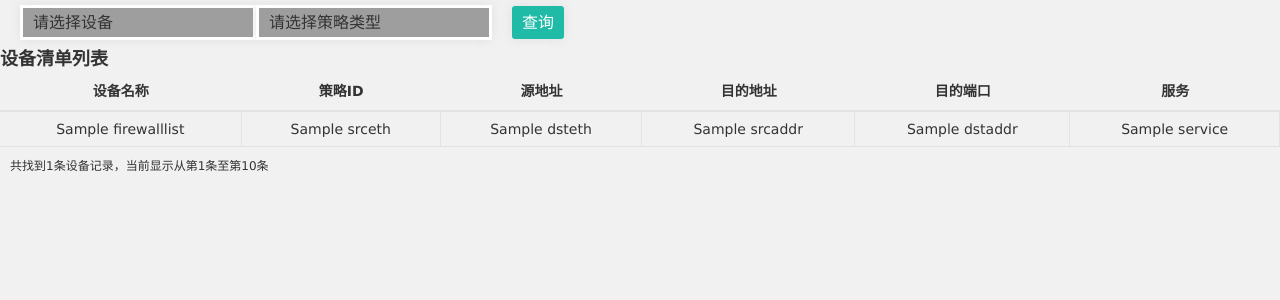
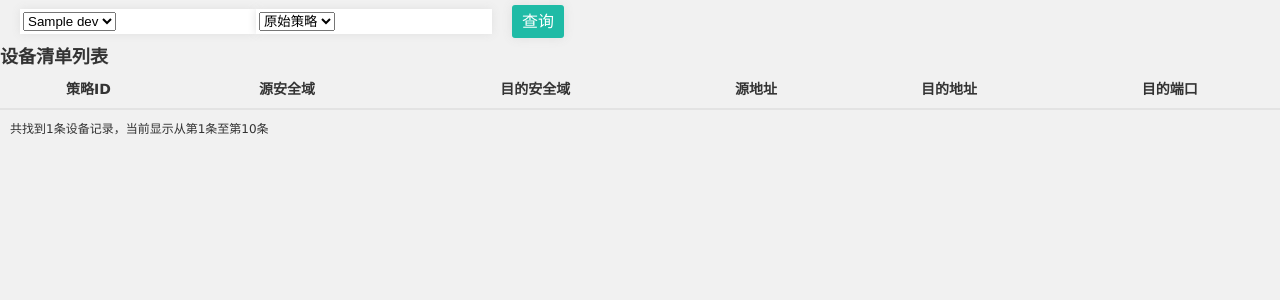
Before and after one commit to hy670/confmgrweb, a Django app: template templates/policytab.html in a window 1280 px wide. Shown: the top 300 px of the page. Run offline with Django 3.2, Linux system fonts and the light colour scheme; the template is opened without the code that fills it: most values are stand-ins (such as "Sample title", 1, 10 or a date in 2020); lists and menus that the app fills with data are empty; parts of the project's set-up code (start-up, migrations or seed data) failed here and were passed over; grey boxes are pictures that could not be loaded.

Commit message:
2018.07.09 night

```diff
--- a/templates/policytab.html
+++ b/templates/policytab.html
@@ -33,7 +33,24 @@
 var _hide=function(){dd.slideUp(200);dt.removeClass("cur");s.css("z-index",z);};
 dt.click(function(){dd.is(":hidden")?_show():_hide();});
 dd.find("a").click(function(){dt.html($(this).html());_hide();});
-$("body").click(function(i){ !$(i.target).parents(".select").first().is(s) ? _hide():"";});})})
+$("body").click(function(i){ !$(i.target).parents(".select").first().is(s) ? _hide():"";});})
+    $("#search").click(function () {
+        $.get("policytab.html",{"dev":$("#devlist").val(),"policytype":$("#policytype").val()},function (result) {
+
+             var tbody = "";
+            $.each((result.policydic),function(n,item) {
+                var trs = "";
+                trs = "<tr> <td>" +item.id+"</td> <td>" + item.srceth +"</td > <td>" + item.dsteth +"</td > <td>" + item.srcaddr +"</td > <td>" + item.dstaddr +"</td > <td>" + item.service +"</td ></tr>";
+                tbody += trs;
+                });
+            alert(tbody)
+            $("#policytable").append(tbody);
+
+           });
+
+        });
+})
+
 </script>
 <!-- MainForm -->
 <div id="MainForm">
@@ -46,28 +63,25 @@
 
 <td>
 <div class="selectbox" style="width:230px;">
-<dl class="select">
-<dt>请选择设备</dt>
-<dd><ul>
-    {% for i in firewalllist %}
-        <li><a href="#">{{ i.name }}</a></li>
+<select id="devlist"，style="width:230px;">
+    {% for dev in firewalllist %}
+    <option value={{ dev.name }}>{{ dev.name }}</option>
     {% endfor %}
-</ul></dd></dl>
+</select>
 </div>
 </td>
 <td>
+
    <div class="selectbox" style="width:230px;">
-    <dl class="select">
-    <dt>请选择策略类型</dt>
-    <dd><ul>
-    <li><a href="#">原始策略</a></li>
-    <li><a href="#">解析策略</a></li>
-    <li><a href="#">原子策略</a></li>
-    </ul></dd></dl>
+    <select id="policytype"，style="width:230px;">
+        <option value="policylist">原始策略</option>
+        <option value="policydetaillist">解析策略</option>
+        <option value="policymiclist">原子策略</option>
+    </select>
     </div>
 </td>
 <td>
-    <div class="btn_box floatR mag_l20"><input name="" type="button" value="查询" onMouseMove="this.className='input_move'" onMouseOut="this.className='input_out'"></div>
+    <div class="btn_box floatR mag_l20"><input id="search" type="button" value="查询"></div>
 </td>
 
 </tr>
@@ -77,29 +91,18 @@
 
 <div class="form_boxB">
 <h2>设备清单列表</h2>
-<table cellpadding="0" cellspacing="0">
+<table  id="policytable"  cellpadding="0" cellspacing="0">
 <tr>
-    <th>设备名称</th>
     <th>策略ID</th>
+    <th>源安全域</th>
+    <th>目的安全域</th>
     <th>源地址</th>
     <th>目的地址</th>
     <th>目的端口</th>
-    <th>服务</th>
 </tr>
 
 
-{% for i in firewalllist %}
-    {% for j in i.policylist %}
-        <tr>
-        <td>{{ i.name }}</td>
-        <td>{{ j.srceth }}</td>
-        <td>{{ j.dsteth }}</td>
-        <td>{{ j.srcaddr }}</td>
-        <td>{{ j.dstaddr }}</td>
-        <td>{{ j.service}}</td>
-        </tr>
-    {% endfor %}
-{% endfor %}
+
 
 </table>
 <p class="msg">共找到{{ firewalllist |length }}条设备记录，当前显示从第1条至第10条</p>
```
Also changed, not shown: confmgrweb/views.py (+21 -1 lines).
